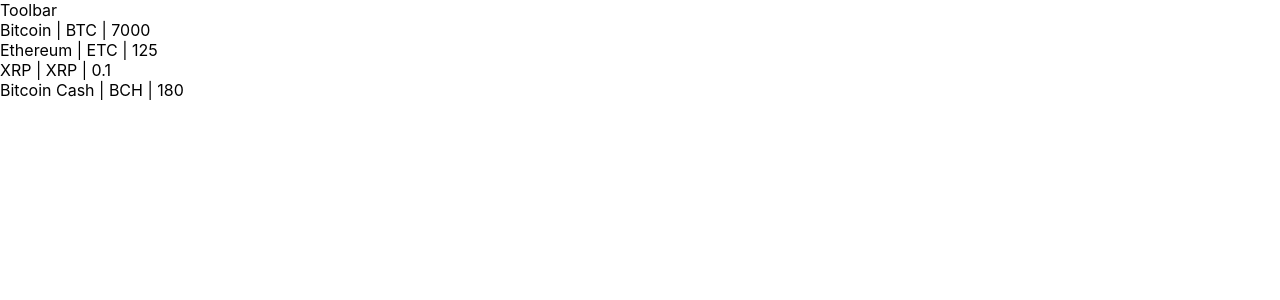
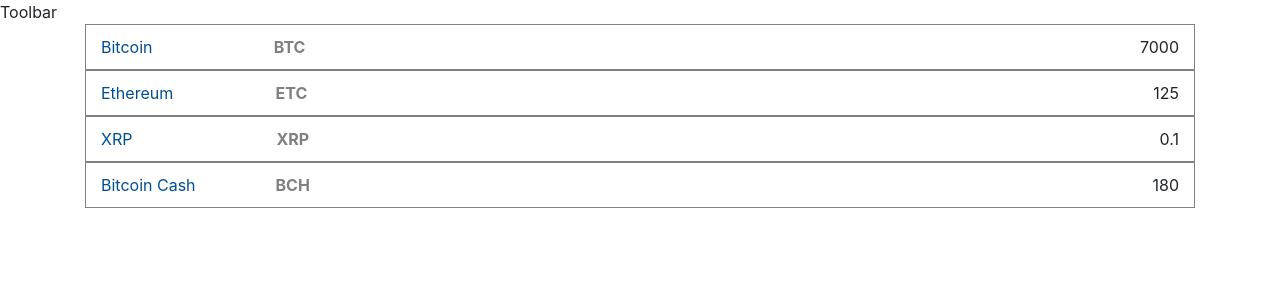
Before and after one commit to avasilevski/create-react-app-from-scratch, a React (Create React App) app: page / in a window 1280 px wide. Shown: the top 300 px of the page. Built offline with nearby package versions, Linux system fonts and the light colour scheme.

Commit message:
04-styling-components
added basic styling

```diff
--- a/package.json
+++ b/package.json
@@ -6,7 +6,9 @@
     "@testing-library/jest-dom": "^4.2.4",
     "@testing-library/react": "^9.4.0",
     "@testing-library/user-event": "^7.1.2",
+    "bootstrap": "^4.4.1",
     "react": "^16.12.0",
+    "react-bootstrap": "^1.0.0-beta.16",
     "react-dom": "^16.12.0",
     "react-scripts": "3.3.0"
   },
--- a/src/components/Cryptocurrency/Cryptocurrency.js
+++ b/src/components/Cryptocurrency/Cryptocurrency.js
@@ -1,8 +1,37 @@
 import React from 'react';
 
+const styleCryptocurrency = {
+  backgroundColor: "white",
+  border: "solid 1px gray",
+  padding: "10px",
+  cursor: "pointer",
+  display: "flex",
+  flexDirection: "row",
+}
+
+const styleName = {
+  padding: "0 5px",
+  flex: "1",
+  color: "#004e92",
+}
+
+const styleSymbol = {
+  fontWeight: "bold",
+  color: "grey",
+  padding: "0 5px",
+  marginLeft: "20px",
+  flex: "6"
+}
+
+const stylePrice = {
+  padding: "0 5px",
+}
+
 const cryptocurrency = (props) => (
-  <div>
-  	<span>{props.name}</span> | <span>{props.symbol}</span> | <span>{props.price}</span>
+  <div style={styleCryptocurrency}>
+  	<div style={styleName}>{props.name}</div>
+    <div style={styleSymbol}>{props.symbol}</div>
+    <div style={stylePrice}>{props.price}</div>
   </div>
 );
 
--- a/src/containers/CryptoCurrencies/CryptoCurrencies.js
+++ b/src/containers/CryptoCurrencies/CryptoCurrencies.js
@@ -1,15 +1,16 @@
 import React, {Component} from 'react';
 import Cryptocurrency from '../../components/Cryptocurrency/Cryptocurrency'
+import {Container} from 'react-bootstrap'
 
 class CryptoCurrencies extends Component {
   render(){
     return(
-      <div>
+      <Container>
         <Cryptocurrency name="Bitcoin" symbol="BTC" price="7000"/>
         <Cryptocurrency name="Ethereum" symbol="ETC" price="125"/>
         <Cryptocurrency name="XRP" symbol="XRP" price="0.1"/>
         <Cryptocurrency name="Bitcoin Cash" symbol="BCH" price="180"/>
-      </div>
+      </Container>
     );
   }
 }
--- a/src/index.js
+++ b/src/index.js
@@ -3,6 +3,7 @@ import ReactDOM from 'react-dom';
 import './index.css';
 import App from './App';
 import * as serviceWorker from './serviceWorker';
+import 'bootstrap/dist/css/bootstrap.min.css';
 
 ReactDOM.render(<App />, document.getElementById('root'));
 
```
Also changed, not shown: 1 other file (tests, documents, lock files or other folders).
